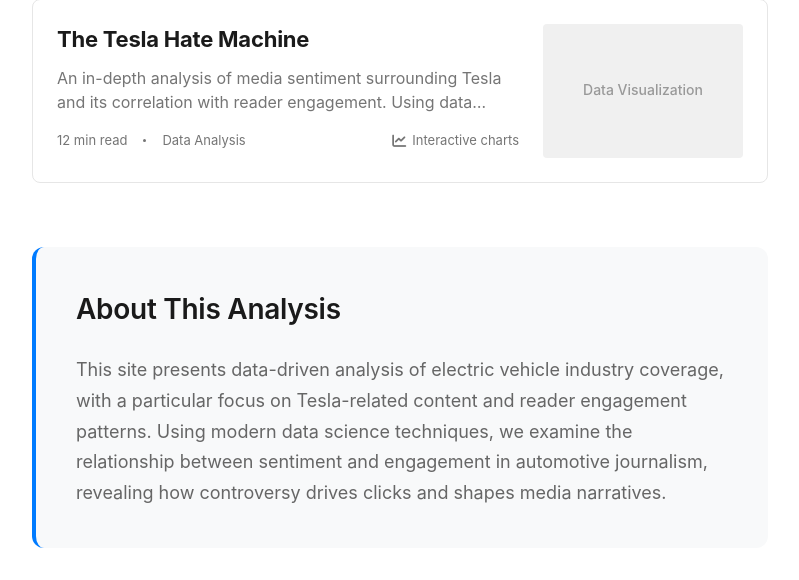
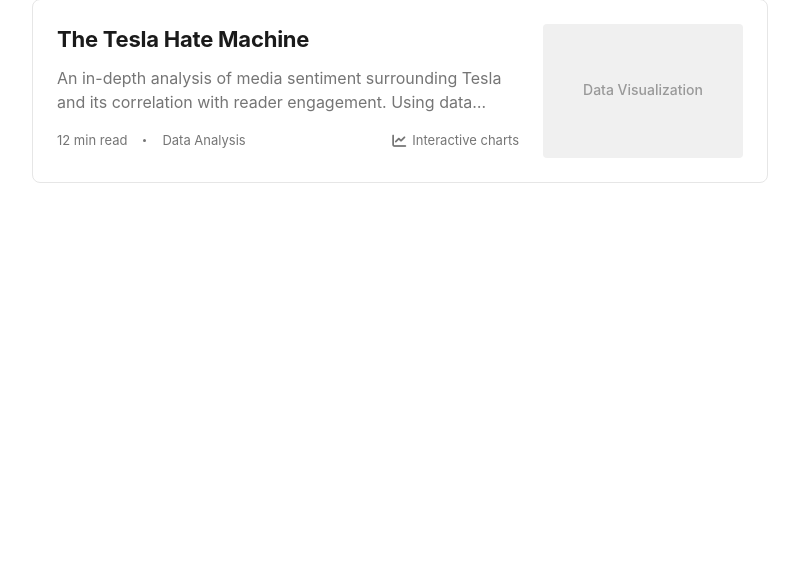
Before and after one commit to ljonespwc/electrek-scraper, a Flask app: page / in a window 1280 px wide. Shown: the part 459-1039 px from the top of the page, without its empty margins (240-1039 px from the left). After the commit the page ends 642 px from the top, so only its background shows below. Run offline with Flask 3, Linux system fonts and the light colour scheme; some web fonts are replaced.

Commit message:
refactor: remove about section and related styles from landing page

```diff
--- a/electrek_scraper/templates/landing_clean.html
+++ b/electrek_scraper/templates/landing_clean.html
@@ -186,31 +186,6 @@
             font-size: 0.875rem;
         }
 
-        /* About Section */
-        .about-section {
-            background-color: #f8f9fa;
-            padding: 2.5rem;
-            border-radius: 12px;
-            border-left: 4px solid #007bff;
-            margin-bottom: 2rem;
-        }
-
-        .about-section h2 {
-            margin-top: 0;
-            margin-bottom: 1.5rem;
-            font-size: 1.75rem;
-            font-weight: 600;
-            color: #1a1a1a;
-            letter-spacing: -0.01em;
-        }
-
-        .about-section p {
-            color: #666;
-            line-height: 1.7;
-            margin: 0;
-            font-size: 1.125rem;
-            font-weight: 400;
-        }
 
         /* Responsive Design */
         @media (max-width: 768px) {
@@ -254,14 +229,6 @@
                 flex-direction: column;
                 align-items: flex-start;
                 gap: 0.75rem;
-            }
-
-            .about-section {
-                padding: 2rem;
-            }
-
-            .about-section h2 {
-                font-size: 1.5rem;
             }
         }
 
@@ -319,17 +286,6 @@
                 </a>
             </div>
         </section>
-
-        <section class="about-section">
-            <h2>About This Analysis</h2>
-            <p>
-                This site presents data-driven analysis of electric vehicle industry coverage,
-                with a particular focus on Tesla-related content and reader engagement patterns.
-                Using modern data science techniques, we examine the relationship between
-                sentiment and engagement in automotive journalism, revealing how controversy
-                drives clicks and shapes media narratives.
-            </p>
-        </section>
     </div>
 </body>
 </html>
```
